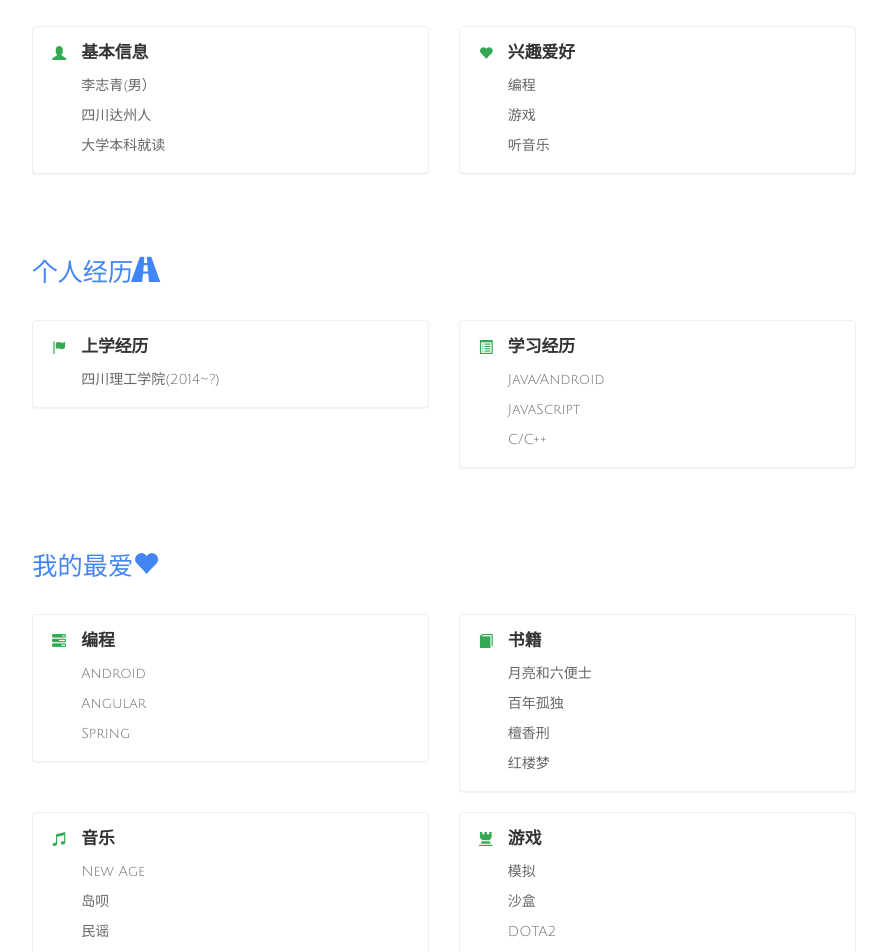
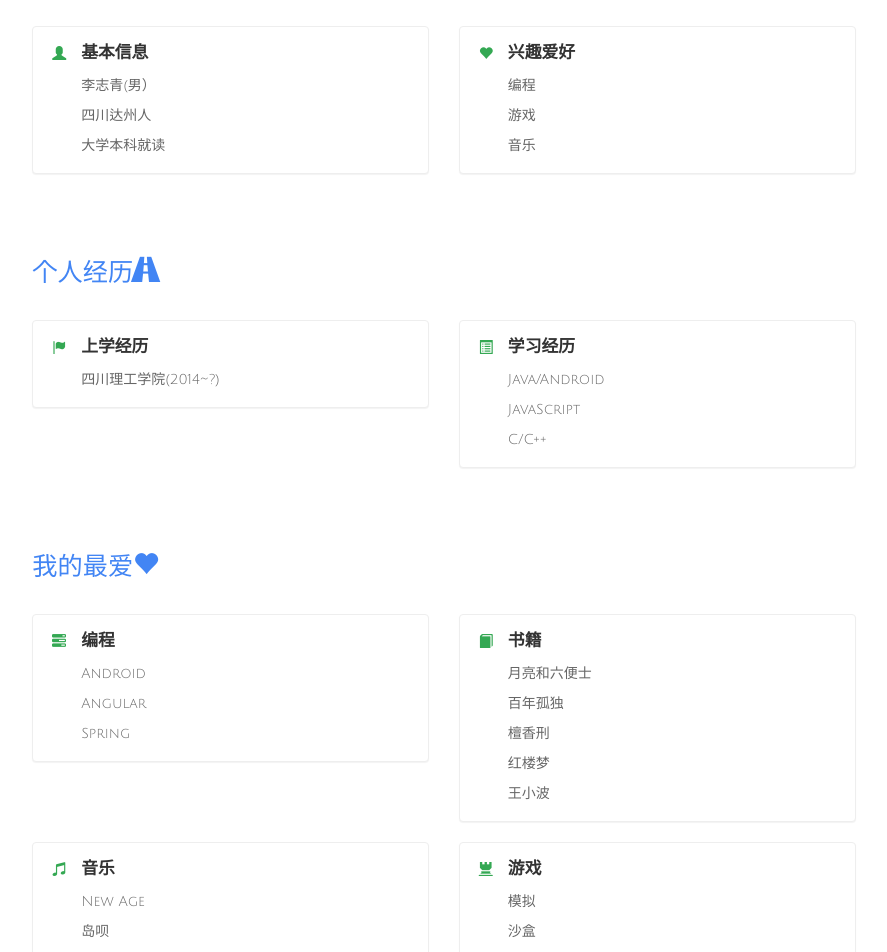
Before and after one commit to early-return/studio, an Angular app: page /about in a window 1280 px wide. Shown: the part 420-1372 px from the top of the page, without its empty margins (196-1083 px from the left). Built offline with nearby package versions, Linux system fonts and the light colour scheme; a small style sheet from the web is missing.

Commit message:
update something

```diff
--- a/src/app/core/about.component.html
+++ b/src/app/core/about.component.html
@@ -23,7 +23,7 @@
         <panel
           [iconClass]="'heart' | icon:'class'"
           [title]="'兴趣爱好'"
-          [contents]="['编程', '游戏', '听音乐']"
+          [contents]="['编程', '游戏', '音乐']"
         ></panel>
       </div>
 
@@ -70,7 +70,7 @@
         <panel
           [iconClass]="'book' | icon:'class'"
           [title]="'书籍'"
-          [contents]="['月亮和六便士', '百年孤独', '檀香刑', '红楼梦']"
+          [contents]="['月亮和六便士', '百年孤独', '檀香刑', '红楼梦', '王小波']"
         ></panel>
       </div>
     </div>
```
